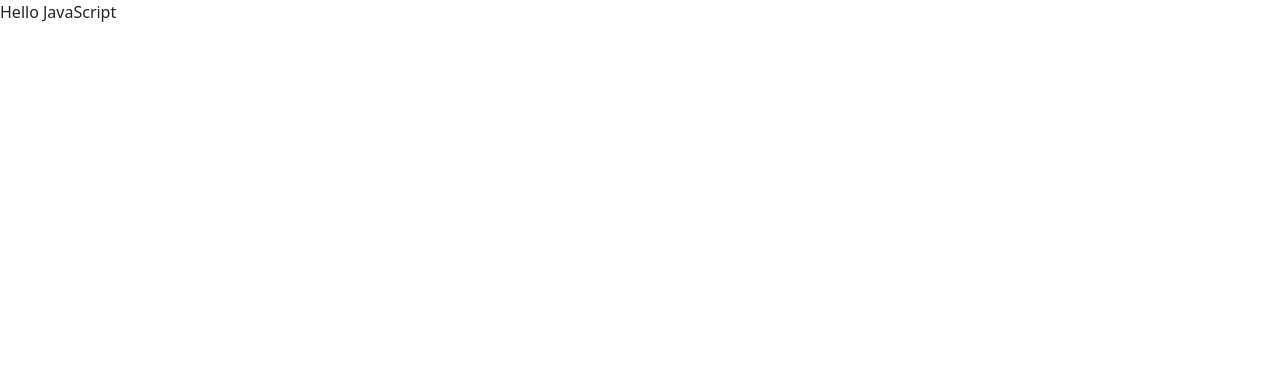
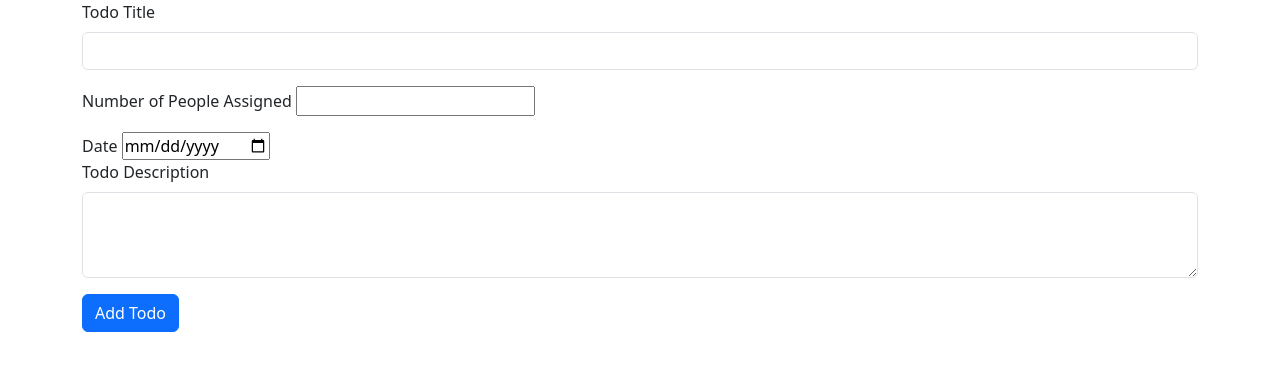
Before and after one commit to mdwiltfong/codedex_todo, a plain HTML site: page index.html in a window 1280 px wide. Drawn offline with nearby package versions, Linux system fonts and the light colour scheme.

Commit message:
updating project setup

```diff
--- a/index.html
+++ b/index.html
@@ -10,12 +10,49 @@
     <script src="https://cdn.jsdelivr.net/npm/bootstrap@5.3.2/dist/js/bootstrap.bundle.min.js"
         integrity="sha384-C6RzsynM9kWDrMNeT87bh95OGNyZPhcTNXj1NW7RuBCsyN/o0jlpcV8Qyq46cDfL"
         crossorigin="anonymous"></script>
+    <script defer src="script.js"></script>
 </head>
 
 <body>
-    <div id="demo"></div>
+    <div class="container">
+        <div id="todo-list">
+            <template id="todo">
+                <div class="card">
+                    <div class="card-body">
+                        <h5 class="card-title">Todo</h5>
+                        <p class="card-text">Some quick example text to build on the card title and make up the bulk of
+                            the
+                            card's
+                            content.</p>
+                        <button class="btn btn-primary">Done</button>
+                        <button class="btn btn-danger">Delete</button>
+                    </div>
+                </div>
+            </template>
+            <form id="submitTodo">
+                <div class="mb-3">
+                    <label for="todo-title" class="form-label">Todo Title</label>
+                    <input type="text" class="form-control" id="todo-title">
+                </div>
+                <div class="mb-3">
+                    <label for="numofpeople"> Number of People Assigned</label>
+                    <input type="number" name="numofpeople" id="numofpeople">
+                </div>
+                <div>
+                    <label for="todo-date">Date</label>
+                    <input type="date" name="todo-date" id="todo-date">
+                </div>
+                <div class="mb-3">
+                    <label for="todo-description" class="form-label">Todo Description</label>
+                    <textarea class="form-control" id="todo-description" rows="3"></textarea>
+                </div>
+                <button type="submit" class="btn btn-primary">Add Todo</button>
+            </form>
+        </div>
+    </div>
+
 </body>
-<script defer src="script.js"></script>
+
 
 
 
--- a/script.js
+++ b/script.js
@@ -1 +1,7 @@
-document.getElementById("demo").innerHTML = "Hello JavaScript";
+const todos=[];
+
+function addTodo(event) {
+    event.preventDefault();
+}
+
+document.getElementById("submitTodo").addEventListener("submit",addTodo)
```
